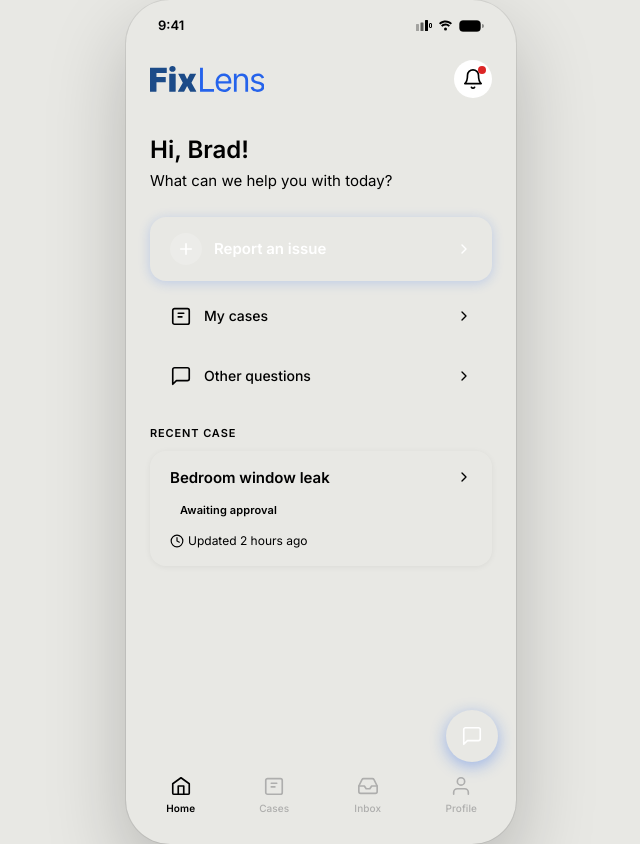
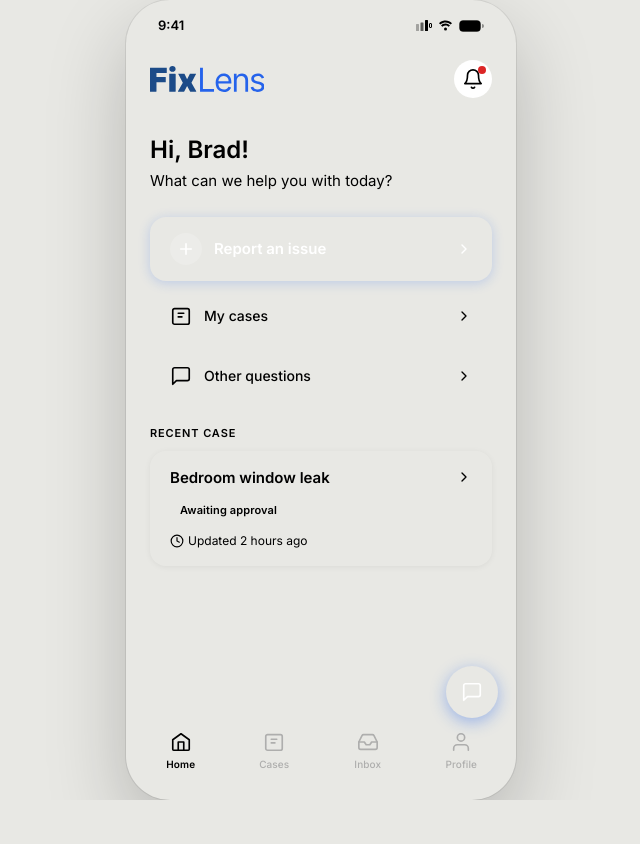
Before and after one commit to ruizheLai/fixlens, a React (Vite) app: page / in a window 1280 px wide. Shown: the whole page, without its empty margins (319-959 px from the left). After the commit the page ends 800 px from the top, so only its background shows below. Built offline with nearby package versions, Linux system fonts and the light colour scheme.

Commit message:
chore: prepare Vercel deployment and mobile shell

```diff
--- a/src/app/PhoneShell.tsx
+++ b/src/app/PhoneShell.tsx
@@ -2,9 +2,9 @@ import type * as React from "react";
 
 export default function PhoneShell({ children }: { children: React.ReactNode }) {
   return (
-    <div className="flex items-center justify-center min-h-screen" style={{ background: "#E8E8E4" }}>
-      <div className="relative overflow-hidden flex flex-col" style={{ width: 390, height: 844, background: "var(--color-bg)", borderRadius: 44, boxShadow: "0 32px 80px rgba(0,0,0,0.22), 0 0 0 1px rgba(0,0,0,0.08)", fontFamily: "var(--font-body)" }}>
-        <div className="flex items-center justify-between px-8 pt-4 pb-1 shrink-0" style={{ fontSize: 13, fontWeight: 600, color: "var(--color-text)", background: "var(--color-surface)" }}>
+    <div className="flex items-center justify-center min-h-screen" style={{ minHeight: "100dvh", background: "#E8E8E4" }}>
+      <div className="fixlens-phone relative overflow-hidden flex flex-col" style={{ background: "var(--color-bg)", fontFamily: "var(--font-body)" }}>
+        <div className="hidden md:flex items-center justify-between px-8 pt-4 pb-1 shrink-0" style={{ fontSize: 13, fontWeight: 600, color: "var(--color-text)", background: "var(--color-surface)" }}>
           <span>9:41</span>
           <div className="flex gap-1.5 items-center">
             <svg width="16" height="11" viewBox="0 0 16 11"><rect x="0" y="4" width="3" height="7" rx="0.5" fill="currentColor" opacity="0.3"/><rect x="4.5" y="2.5" width="3" height="8.5" rx="0.5" fill="currentColor" opacity="0.6"/><rect x="9" y="0" width="3" height="11" rx="0.5" fill="currentColor"/><rect x="13.5" y="3.5" width="2" height="4" rx="0.5" stroke="currentColor" strokeWidth="1" fill="none"/></svg>
@@ -12,7 +12,7 @@ export default function PhoneShell({ children }: { children: React.ReactNode })
             <svg width="25" height="12" viewBox="0 0 25 12"><rect x="0.5" y="0.5" width="21" height="11" rx="3.5" stroke="currentColor" strokeOpacity="0.35"/><rect x="2" y="2" width="17" height="8" rx="2" fill="currentColor"/><path d="M23 4v4a2 2 0 000-4z" fill="currentColor" opacity="0.4"/></svg>
           </div>
         </div>
-        <div className="flex-1 overflow-hidden relative">{children}</div>
+        <div className="flex-1 min-h-0 overflow-hidden relative">{children}</div>
       </div>
     </div>
   );
--- a/src/index.css
+++ b/src/index.css
@@ -43,6 +43,23 @@ body {
   -webkit-font-smoothing: antialiased;
 }
 
+/* Use the real viewport on phones, without simulated device chrome. */
+.fixlens-phone {
+  width: 100%;
+  height: 100dvh;
+}
+
+/* Keep the original device preview only on larger viewports. */
+@media (min-width: 768px) {
+  .fixlens-phone {
+    width: 390px;
+    max-width: 100%;
+    height: min(844px, 100dvh);
+    border-radius: 44px;
+    box-shadow: 0 32px 80px rgba(0,0,0,0.22), 0 0 0 1px rgba(0,0,0,0.08);
+  }
+}
+
 /* hide scrollbar */
 ::-webkit-scrollbar { display: none; }
 * { scrollbar-width: none; }
```
Also changed, not shown: vercel.json (added), 1 other file (tests, documents, lock files or other folders).
